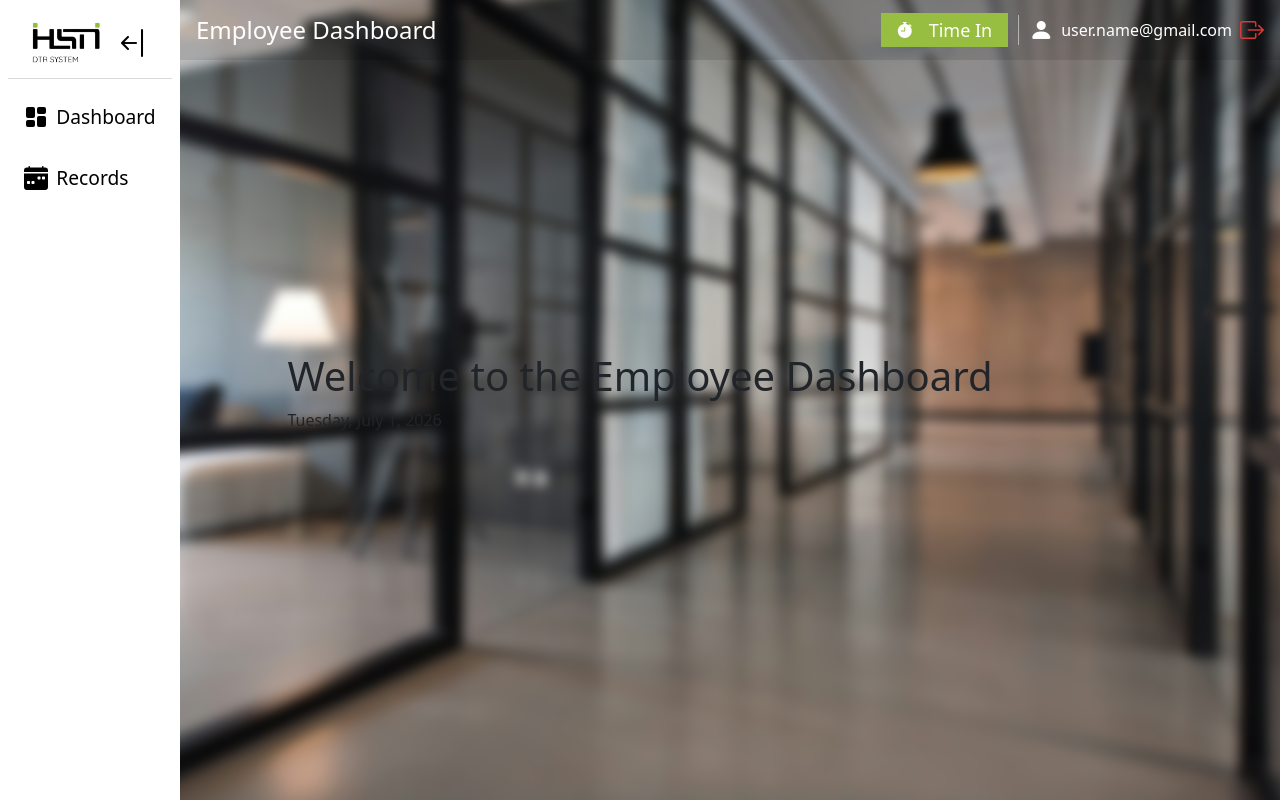
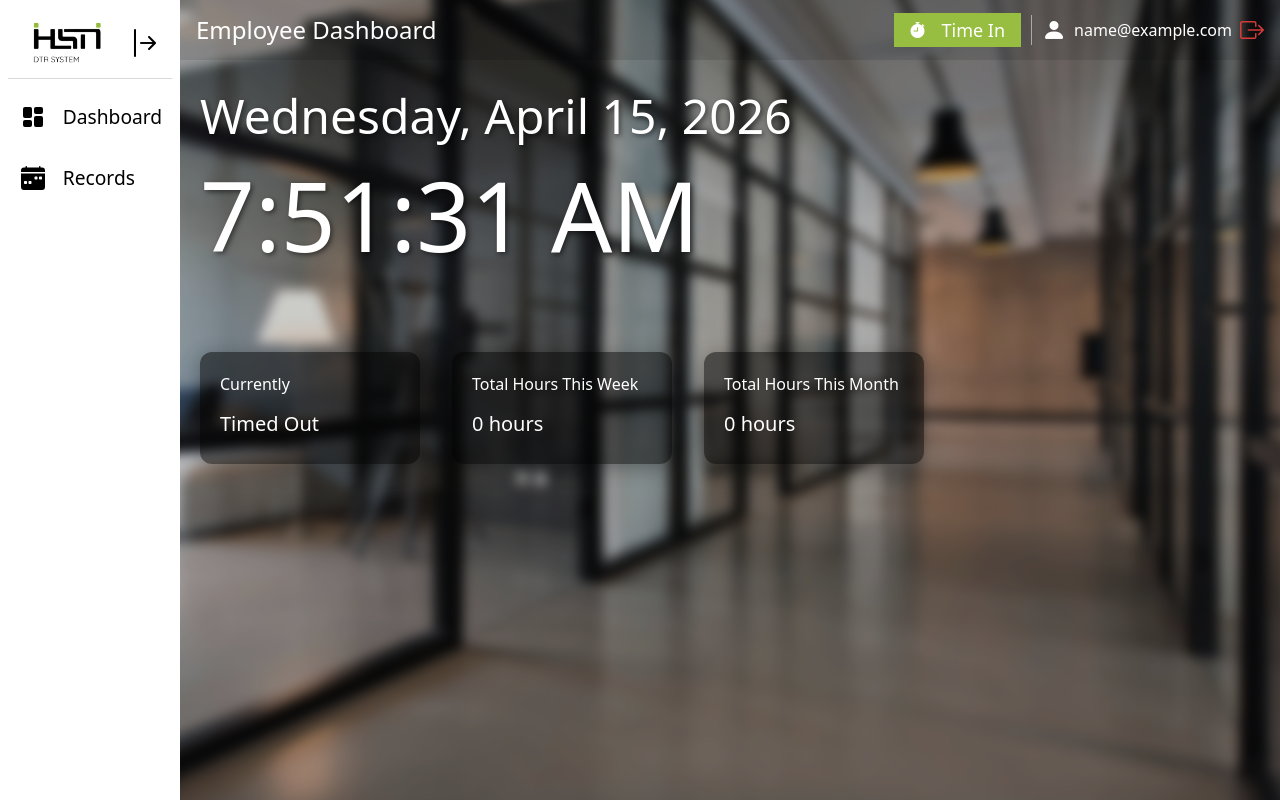
Before and after one commit to D1r34n/DTR-Internship-Project, a PHP site: page /main_page.php in a window 1280 px wide. Run offline with PHP 8.4, Linux system fonts and the light colour scheme; the visitor is signed in with stand-in values (Sample User, id 1).

Commit message:
sidebar revisions

```diff
--- a/main_page.css
+++ b/main_page.css
@@ -13,10 +13,54 @@ body::before {
     z-index: -1;
 }
 
+body::after {
+    content: '';
+    position: fixed;
+    top: 0;
+    left: 0;
+    width: 100%;
+    height: 100%;
+
+    background: rgba(0, 0, 0, 0.2); /* adjust darkness here */
+    z-index: -1;
+}
+
 body {
     font-family: 'Poppins', sans-serif;
+    min-height: 100vh;
+    margin: 0;
+}
+
+.dashboardContent {
+    position: absolute;
+    top: 80px;     /* below topbar */
+    left: 200px;   /* beside sidebar */
+    color: white;
+}
+
+#currentDate {
+    font-size: 3rem;
+    margin-bottom: 5px;
+    text-shadow: 2px 2px 5px rgba(0, 0, 0, 0.5);
+}
+
+#currentTime {
+    font-size: 6rem;
+    text-shadow: 2px 2px 5px rgba(0, 0, 0, 0.5);
+}
+
+.dashboardSummary {
     display: flex;
-    justify-content: center;
-    align-items: center;
-    min-height: 100vh;
+    flex-direction: row;
+    gap: 2rem;
+    margin-top: 5rem;
 }
+
+.summaryCard {
+    background-color: rgba(0, 0, 0, 0.5);
+    padding: 20px;
+    border-radius: 12px;
+    width: 220px;
+    text-align: left;
+    box-shadow: 0 4px 20px rgba(0, 0, 0, 0.3);
+}
--- a/main_page.php
+++ b/main_page.php
@@ -31,13 +31,66 @@ if (!isset($_SESSION['user_email'])) {
     <?php include 'side_bar.php'; ?>
 
     <!-- TOPBAR -->
-    <?php include 'top_bar.php'; ?>
+
+    <?php
+    $current_page = 'dashboard';
+    include 'top_bar.php'; ?>
 
     <div class="dashboardContent">
-        <h1>Welcome to the Employee Dashboard</h1>
-        <p>Tuesday, July 1, 2026</p>
+
+        <p id="currentDate"></p>
+        <h1 id="currentTime"></h1>
+
+        <div class="dashboardSummary">
+            <div class="summaryCard">
+                <p>Currently</p>
+                <h5>Timed Out</h5>
+            </div>
+
+            <div class="summaryCard">
+                <p>Total Hours This Week</p>
+                <h5>0 hours</h5>
+            </div>
+
+            <div class="summaryCard">
+                <p>Total Hours This Month</p>
+                <h5>0 hours</h5>
+            </div>
+        </div>
     </div>
 
+
+
     <script src="https://cdn.jsdelivr.net/npm/bootstrap@5.3.8/dist/js/bootstrap.bundle.min.js" integrity="sha384-FKyoEForCGlyvwx9Hj09JcYn3nv7wiPVlz7YYwJrWVcXK/BmnVDxM+D2scQbITxI" crossorigin="anonymous"></script>
+
+    <script>
+        function updateDateTime() {
+            const now = new Date();
+
+            const dateOptions = {
+                weekday: 'long',
+                year: 'numeric',
+                month: 'long',
+                day: 'numeric'
+            };
+            const formattedDate = now.toLocaleDateString(undefined, dateOptions);
+
+            const timeOptions = {
+                hour: 'numeric',
+                minute: '2-digit',
+                second: '2-digit',
+                hour12: true
+            };
+            const formattedTime = now.toLocaleTimeString(undefined, timeOptions);
+
+            document.getElementById("currentDate").textContent = formattedDate;
+            document.getElementById("currentTime").textContent = formattedTime;
+        }
+
+        updateDateTime();
+
+        // This updates every second (1000 milliseconds)
+        setInterval(updateDateTime, 1000);
+    </script>
   </body>
 </html>
--- a/side_and_top_bar.css
+++ b/side_and_top_bar.css
@@ -14,6 +14,7 @@ body::before {
 }
 
 body {
+    --sidebar-width: 70px;
     font-family: 'Poppins', sans-serif;
     display: flex;
     justify-content: center;
@@ -33,15 +64,41 @@ body {
     flex-direction: column;
     align-items: center;
     z-index: 1000;
+    justify-content: flex-start;
+
+    transition: width 0.3s ease;
+    overflow: hidden;
+}
+
+.sideBar .sideBarLogo {
+    opacity: 0;
+    transform: scale(0.8);
+    pointer-events: none;
+    width: 0;
+    margin: 0;
+    overflow: hidden;
 }
 
 .topSideBar {
+    width: 100%;
+    height: 70px;
+
     display: flex;
-    flex-direction: row;
+    align-items: center;
     justify-content: center;
+}
+
+.toggleWrapper {
+    width: 40px;
+    height: 40px;
+
+    display: flex;
     align-items: center;
-    gap: 1rem;
-    width: 100%;
+    justify-content: center;
+}
+
+.icon-close {
+    display: none;
 }
 
 .toggleSideBarIcon {
@@ -49,8 +106,11 @@ body {
     color: black;
     cursor: pointer;
 }
+
 .sideBarLogo {
     height: 70px;
+    transition: opacity 0.2s ease, transform 0.2s ease;
+    margin-left: 1rem;
 }
 
 .sideBarMenu {
@@ -58,20 +118,32 @@ body {
     display: flex;
     flex-direction: column;
     gap: 1rem;
-    align-items:baseline;
-    justify-content: center;
-    text-align: center;
+
+    align-items: flex-start;
+    width: 100%;
 }
 
 .sideBarMenuItem {
+    display: flex;
+    align-items: center;
+    justify-content: flex-start;
+    gap: 10px;
+
+    width: 100%;
+    padding: 0.5rem 0.8rem;
+
     color: black;
     text-decoration: none;
     font-size: 1.2rem;
-    padding: 0.5rem 1rem;
-    border-radius: 4px;
     transition: background-color 0.3s ease;
-    display: flex;
-    align-items: center;
+}
+
+.menuText {
+    display: inline-block;
+    opacity: 0;
+    transform: translateX(-8px);
+    transition: opacity 0.25s ease, transform 0.25s ease;
+    white-space: nowrap;
 }
 
 .dashboardIcon,
--- a/side_bar.php
+++ b/side_bar.php
@@ -6,21 +6,27 @@ if (session_status() === PHP_SESSION_NONE) {
 
 <div class="sideBar">
     <div class="topSideBar">
-        <a href="index.php">
+        <a href="main_page.php" class="logoWrapper">
             <img src="images/drt_sidebar_logo.png" class="sideBarLogo">
         </a>
-        <i class="bi bi-arrow-bar-left toggleSideBarIcon"></i>
+
+        <div class="toggleWrapper">
+            <i class="bi bi-arrow-bar-left icon-open toggleSideBarIcon"></i>
+            <i class="bi bi-arrow-bar-right icon-close toggleSideBarIcon"></i>
+        </div>
     </div>
 
     <div class="horizontalDivider"></div>
 
     <div class="sideBarMenu">
         <a href="main_page.php" class="sideBarMenuItem">
-            <img src="images/dashboard_icon.svg" class="dashboardIcon">Dashboard
+            <img src="images/dashboard_icon.svg" class="dashboardIcon">
+            <span class="menuText">Dashboard</span>
         </a>
 
         <a href="records.php" class="sideBarMenuItem">
-            <img src="images/records_icon.svg" class="recordsIcon">Records
+            <img src="images/records_icon.svg" class="recordsIcon">
+            <span class="menuText">Records</span>
         </a>
     </div>
 </div>
--- a/top_bar.php
+++ b/top_bar.php
@@ -5,7 +5,7 @@ if (session_status() === PHP_SESSION_NONE) {
 ?>
 
 <div class="topBar">
-    <h4 class="dashboardTitle">Employee Dashboard</h4>
+    <h4 class="dashboardTitle"> <?php echo ($current_page == 'dashboard') ? 'Employee Dashboard' : ''; ?></h4>
 
     <div class="topBarRight">
         <button class="timeInButton"><i class="bi bi-stopwatch-fill timeInIcon"></i> Time In</button>
@@ -13,7 +13,7 @@ if (session_status() === PHP_SESSION_NONE) {
 
         <div class="navUserProfile">
             <i class="bi bi-person-fill userProfileIcon"></i>
-            <span class="userEmail">user.name@gmail.com</span>
+            <span class="userEmail"><?php echo isset($_SESSION['user_email']) ? $_SESSION['user_email'] : 'user.name@gmail.com'; ?></span>
             <a href="index.php">
                 <i class="bi bi-box-arrow-right logoutIcon"></i>
             </a>
```
Also changed, not shown: other parts of side_and_top_bar.css (+37 -5 lines).
